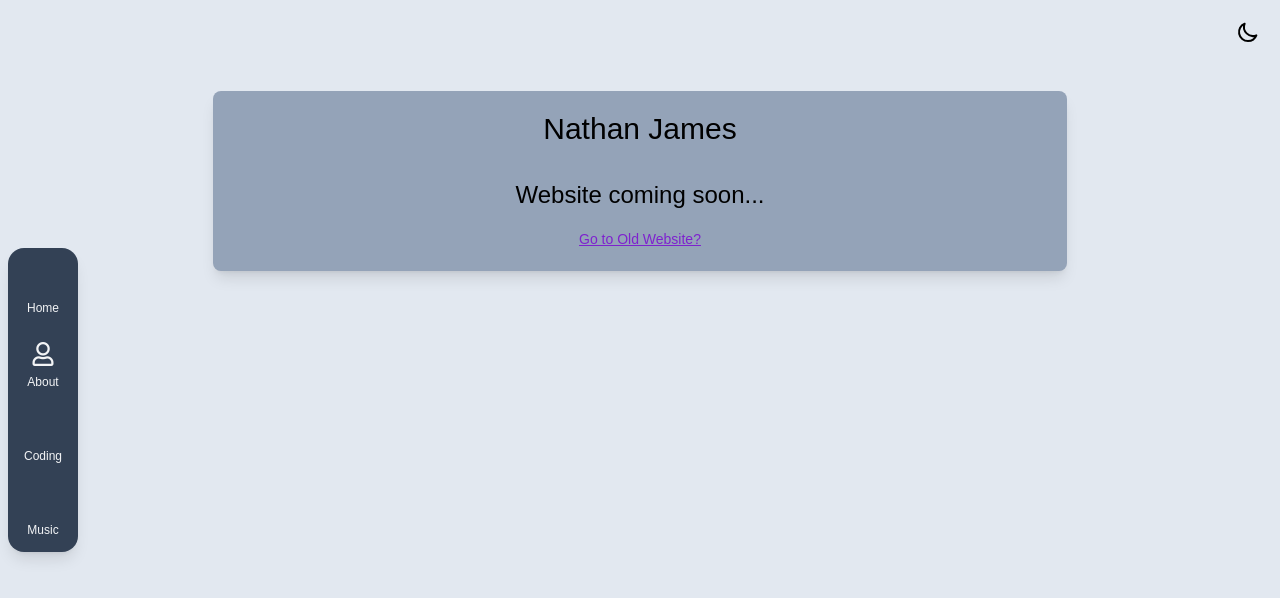
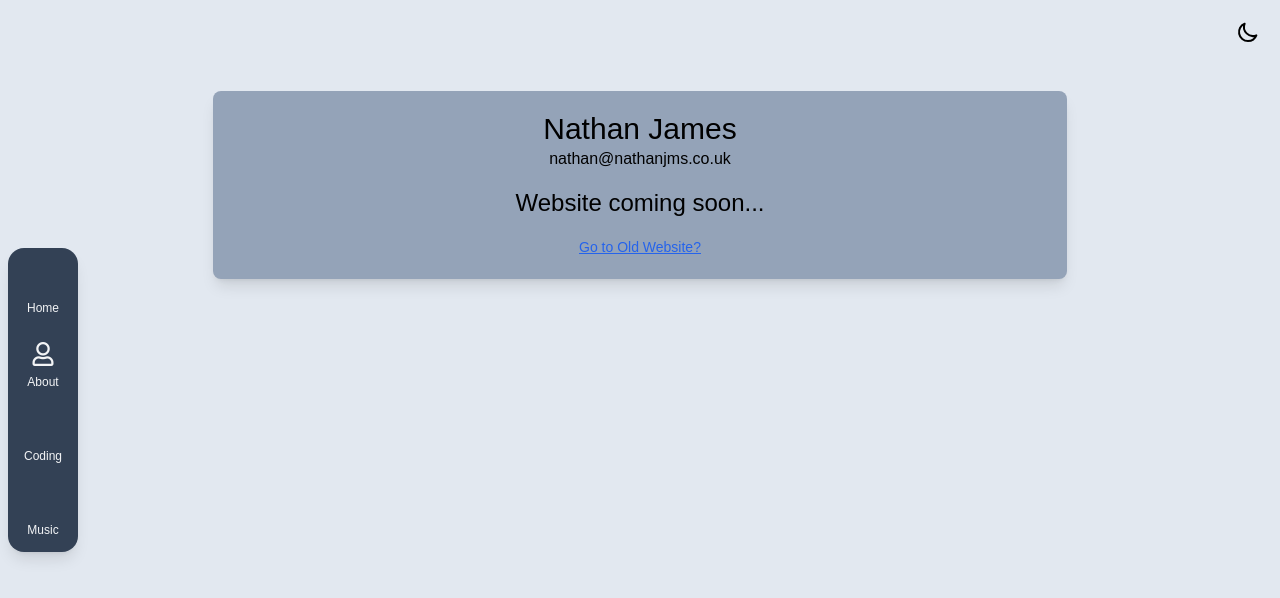
Before and after one commit to Nathanjms/nj-vue, a Vue app: page / in a window 1280 px wide. Shown: the top 598 px of the page. Built offline with nearby package versions, Linux system fonts and the light colour scheme; a web font is replaced by a local one.

Commit message:
Add email

```diff
--- a/src/components/main-pages/Home.vue
+++ b/src/components/main-pages/Home.vue
@@ -1,12 +1,13 @@
 <template>
     <div class="bg-slate-400 py-5 mx-auto w-11/12 sm:w-4/6 text-center my-5 rounded-lg shadow-lg">
-        <h1 class="text-3xl font-medium pb-4">
+        <h1 class="text-3xl font-medium">
             Nathan James
         </h1>
+        <h2>nathan@nathanjms.co.uk</h2>
         <h2 class="text-2xl font-medium py-4 hover:rotate-12 transition-all">
             Website coming soon...
         </h2>
-        <a href="https://old.nathanjms.co.uk" class="text-sm text-purple-700 hover:text-purple-800 underline">Go to Old
+        <a href="https://old.nathanjms.co.uk" class="text-sm text-blue-600 hover:text-blue-800 underline">Go to Old
             Website?</a>
     </div>
 </template>
```
